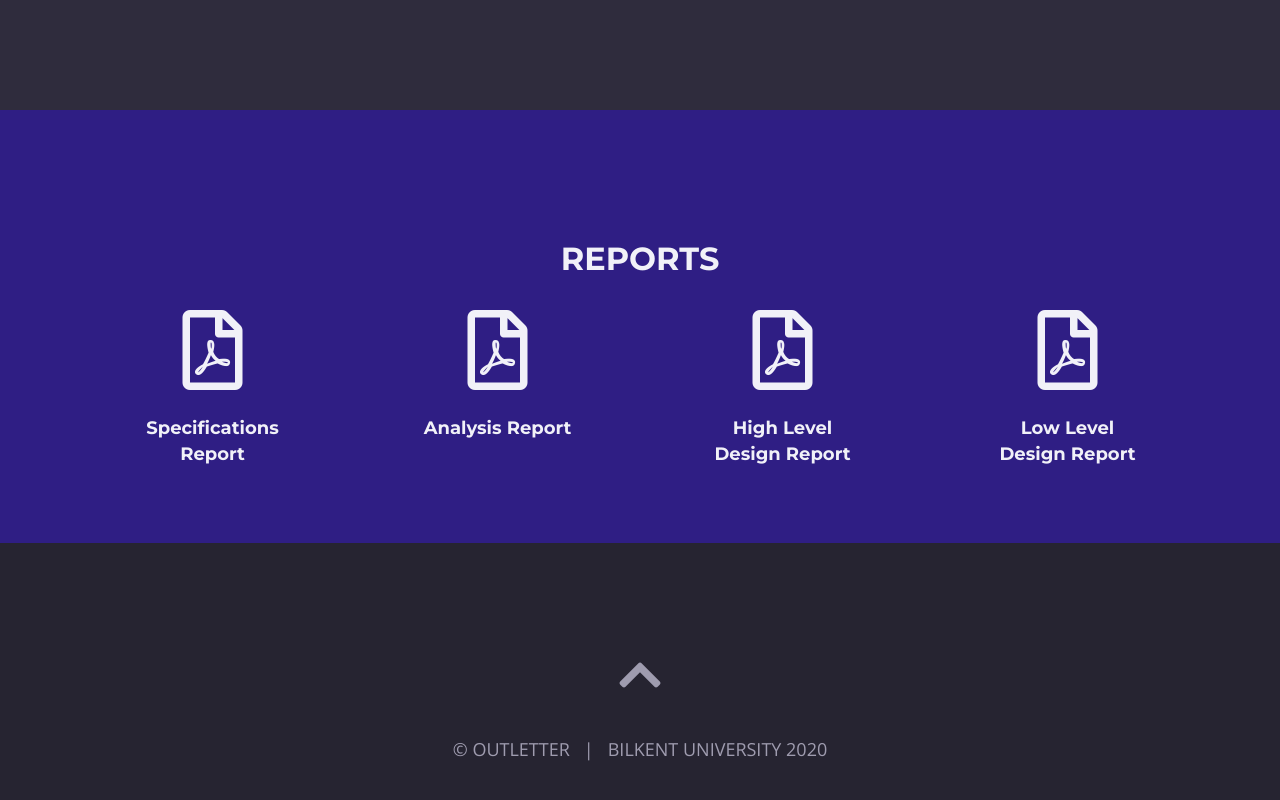
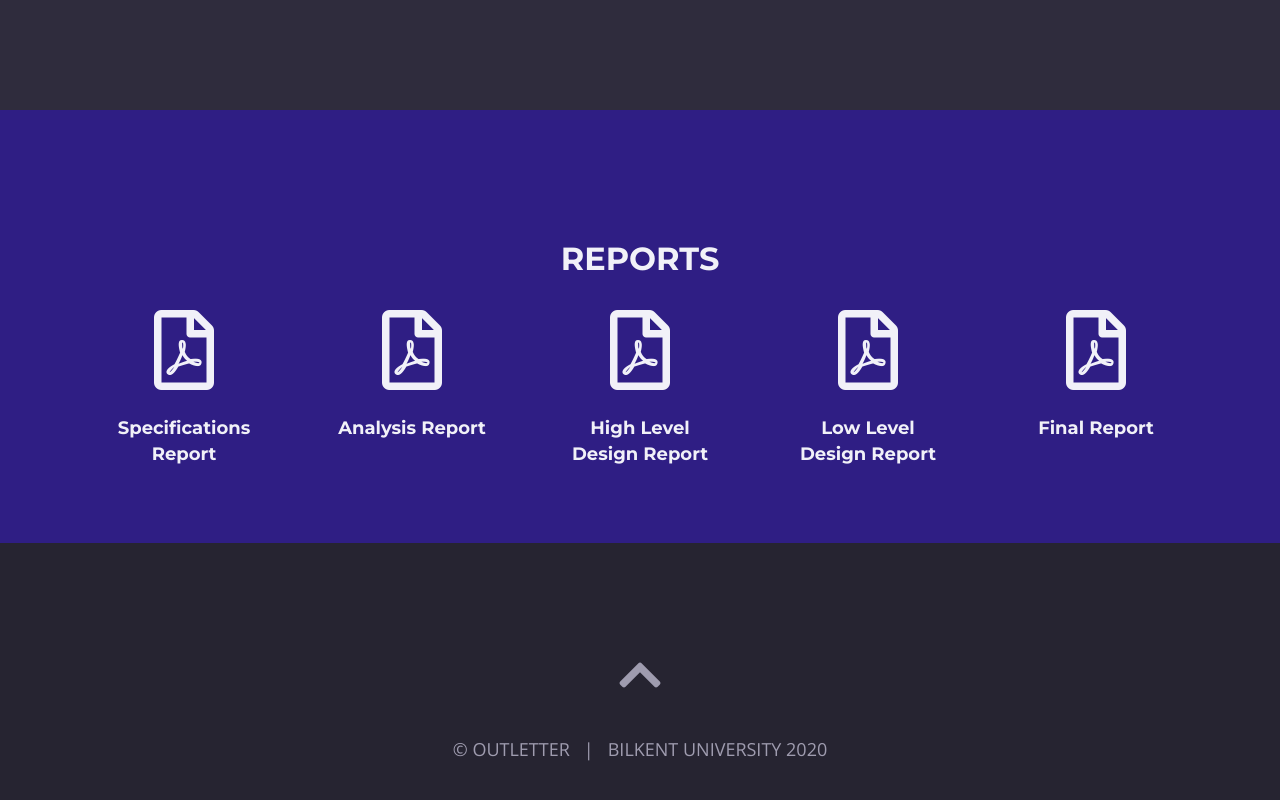
Before and after one commit to Bilalbink/temp, a plain HTML site: page index.html in a window 1280 px wide. Shown: the part 4333-5133 px from the top of the page. Drawn offline with nearby package versions, Linux system fonts and the light colour scheme.

Commit message:
added final report

```diff
--- a/index.html
+++ b/index.html
@@ -324,6 +324,12 @@
                         <h5 class="text-center" style="padding-top: 25px;">Low Level Design Report</h5>
                     </div>
                 </div>
+                <div class="col-md-2">
+                    <div class="specification text-center">
+                        <a href="assets/reports/Outletter.Final.Report.Fall2020.pdf" target="blank"> <i class="far fa-file-pdf fa-5x"></i></a>
+                        <h5 class="text-center" style="padding-top: 25px;">Final Report</h5>
+                    </div>
+                </div>
             </div>
         </div>
     </div>
```
Also changed, not shown: 1 other file.
